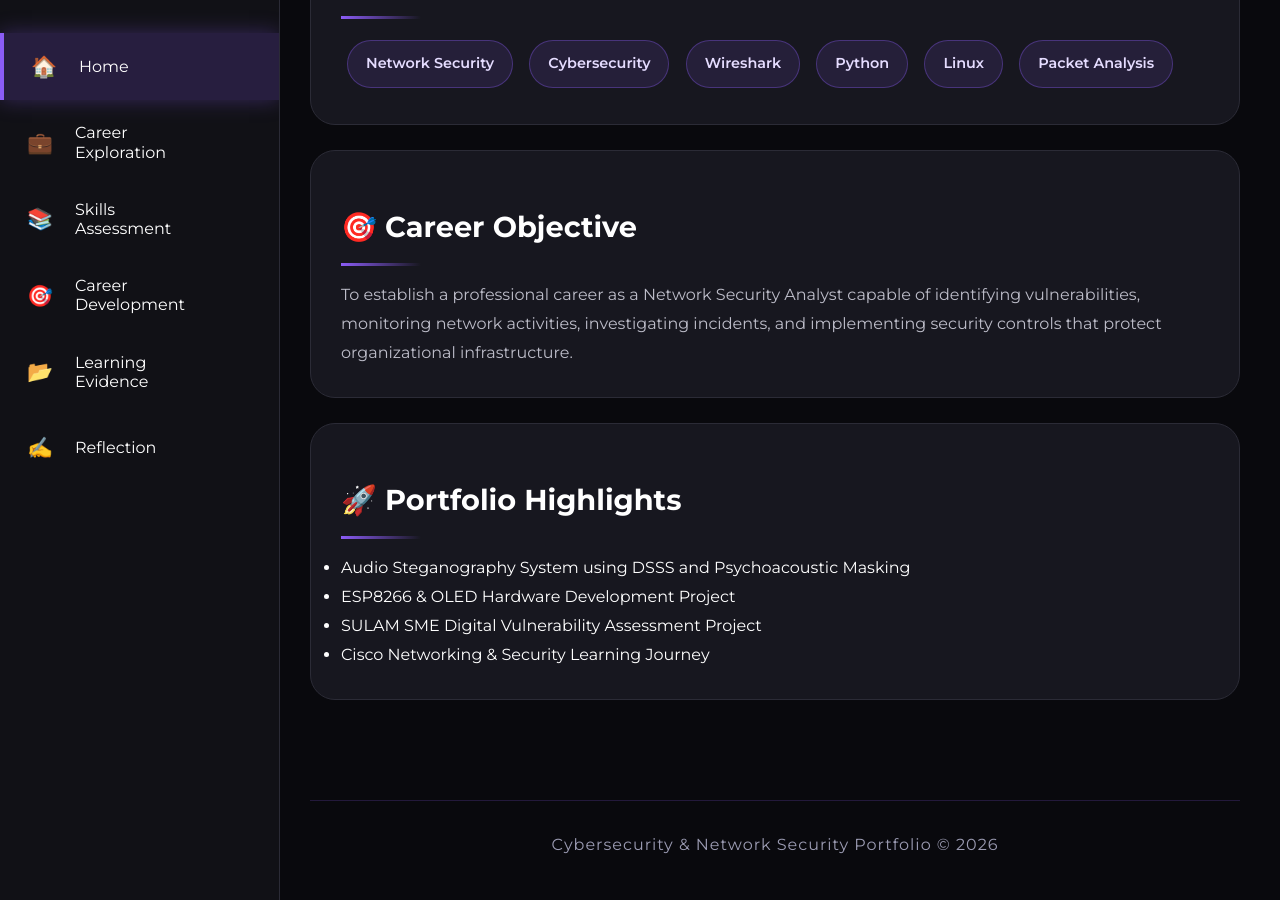
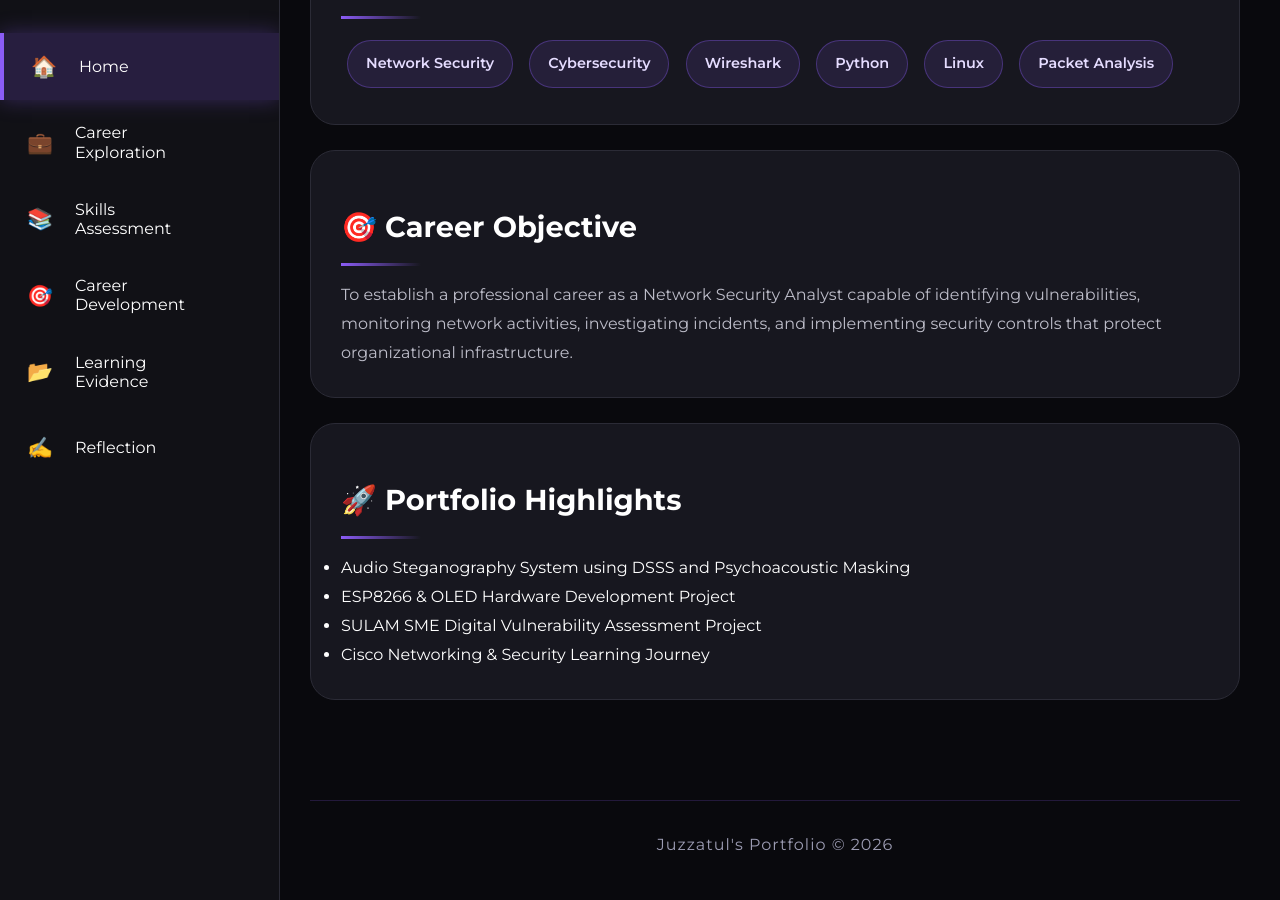
Before and after one commit to juzzatul/juzzatul.github.io, a Jekyll site: the page built from index.md, in a window 1280 px wide and 900 px high, scrolled down 1144 px. Built offline with Jekyll 4.4.1, drawn with Linux system fonts in a browser that asks for light colours.

Commit message:
Update index.md

```diff
--- a/index.md
+++ b/index.md
@@ -144,7 +144,7 @@ To establish a professional career as a Network Security Analyst capable of iden
 
 <div class="footer">
 
-Cybersecurity & Network Security Portfolio © 2026
+Juzzatul's Portfolio © 2026
 
 </div>
 
@@ -197,6 +197,16 @@ class="modal-profile">
 <td>Python, Wireshark, Linux, Cisco Networking</td>
 </tr>
 
+<tr>
+<td><strong>LinkedIn</strong></td>
+<td>
+<a href="https://www.linkedin.com/in/nur-izzatulain-478523310"
+target="_blank">
+🔗 Connect with me on LinkedIn
+</a>
+</td>
+</tr>
+
 </table>
 
 </div>
```
